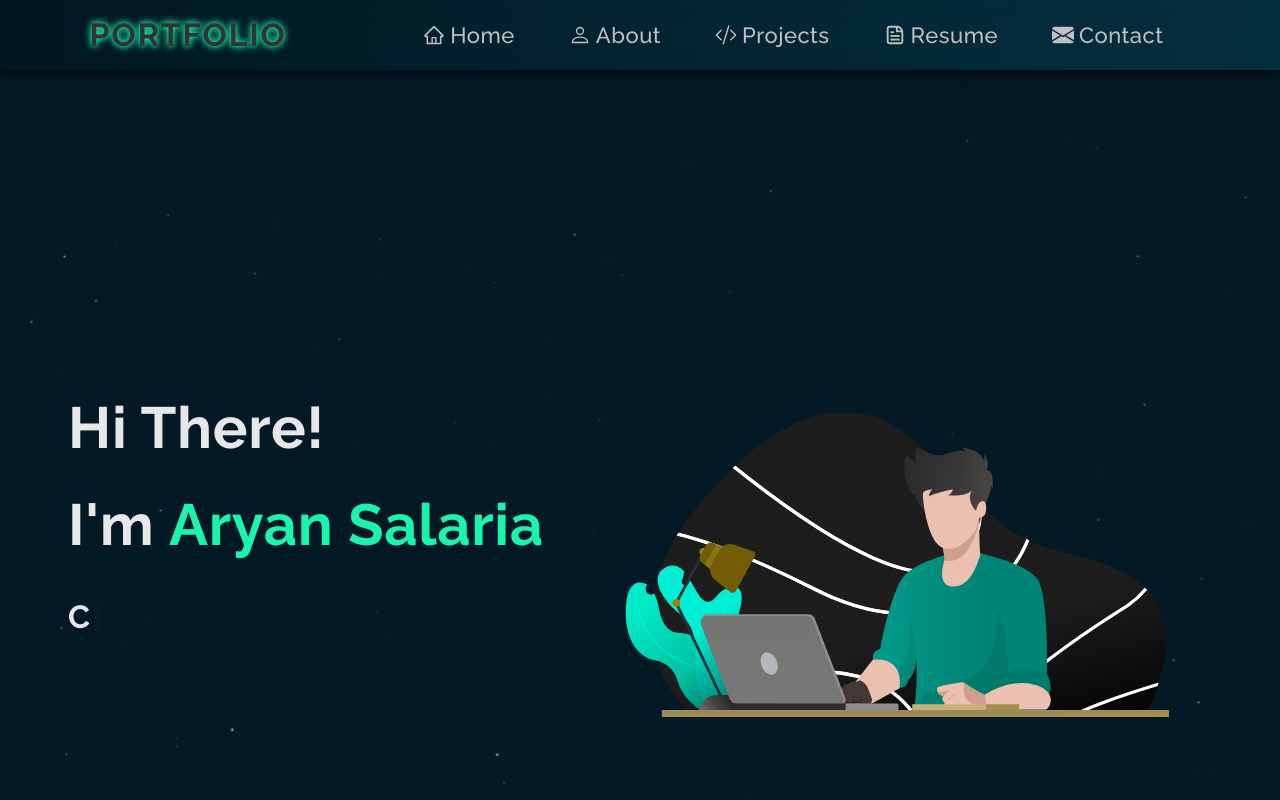
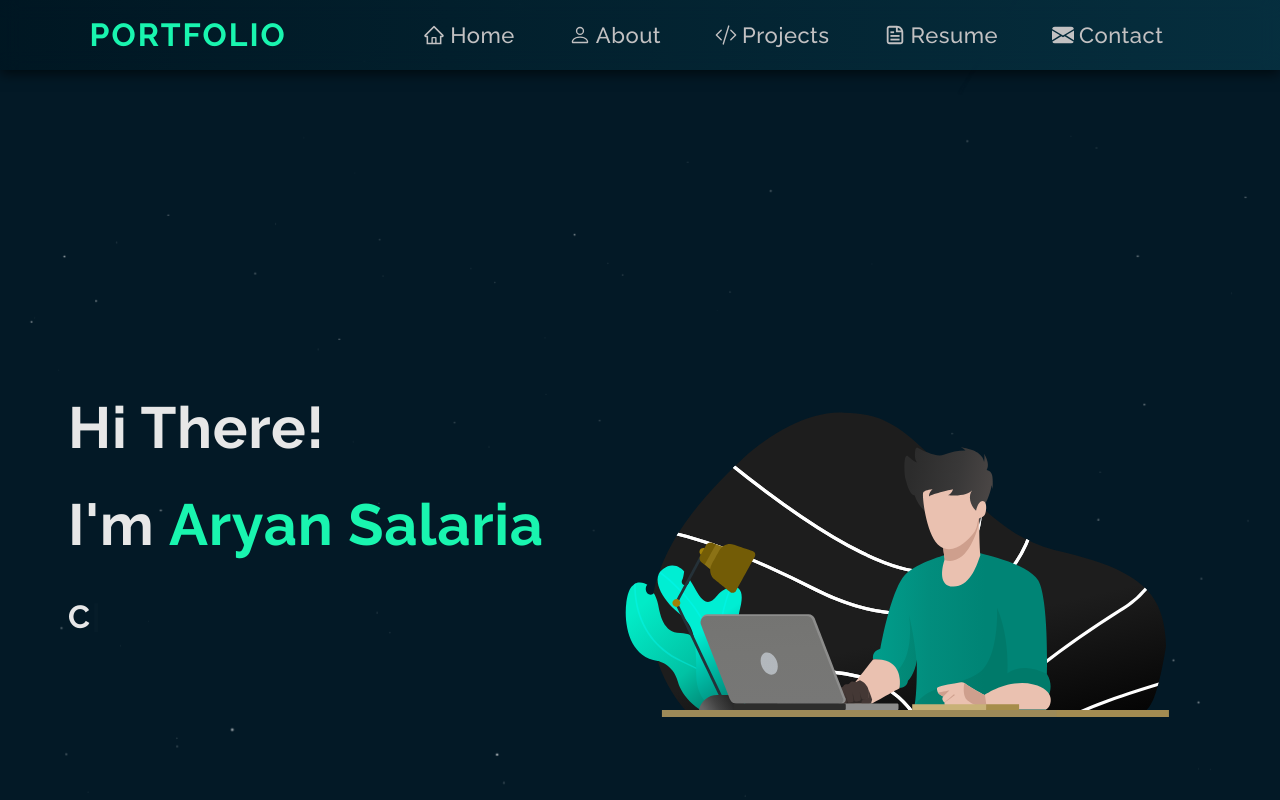
Before and after one commit to rupak1005/PFolio, a React (Create React App) app in the folder my-website/: page / in a window 1280 px wide. Shown: the top 800 px of the page. Built offline with nearby package versions, Linux system fonts and the light colour scheme.

Commit message:
Fix Portfolio title color || added icon to the site

```diff
--- a/my-website/public/index.html
+++ b/my-website/public/index.html
@@ -2,7 +2,7 @@
 <html lang="en">
   <head>
     <meta charset="utf-8" />
-    <link rel="icon" href="images/favicon.png" />
+    <!-- <link rel="icon" href="images/favicon.png" /> -->
     <meta name="viewport"    content="width=device-width, initial-scale=1" />
     <meta name="theme-color" content="#000000" />
     <meta name="author" content="Aryan Salaria">
@@ -17,6 +17,8 @@
     <link rel="preconnect" href="https://fonts.gstatic.com" crossorigin>
     <link href="https://fonts.googleapis.com/css2?family=Poppins:wght@600&display=swap" rel="stylesheet">
     <link href="https://fonts.googleapis.com/css2?family=Dancing+Script&display=swap" rel="stylesheet">
+    <link rel="icon" href="../src/images/Eye Shield Icon on Dark Background.png" />
+
 
 
   </head>
--- a/my-website/src/index.css
+++ b/my-website/src/index.css
@@ -90,7 +90,7 @@ b{
 
 .Navbar.hidden {
   transform: translateY(-100%); /* Slide navbar up */
-}
+ }
 
 .Navbar .Logo {
   font-size: 32px;
@@ -100,10 +100,10 @@ b{
   text-align: center;
   cursor: pointer;
   transition: color 0.3s ease-in-out;
-  text-shadow: 0 0 5px #19f5af, 0 0 8px #19f5af; /* Glowing effect */
+  /* text-shadow: 0 0 5px #19f5af, 0 0 8px #19f5af; Glowing effect */
   font-family: 'Raleway', sans-serif; /* Apply the cursive font */
   font-weight: 600; /* Adjust the weight */
-  color: #333; /* Adjust the text color */
+  color: #19f5af; /* Adjust the text color */
   transition: color 0.3s ease, transform 0.3s ease; /* Smooth transition effect */
   text-decoration: none; /* Remove underline */
 }
```
Also changed, not shown: my-website/src/images/Eye Shield Icon on Dark Background.png (added).
